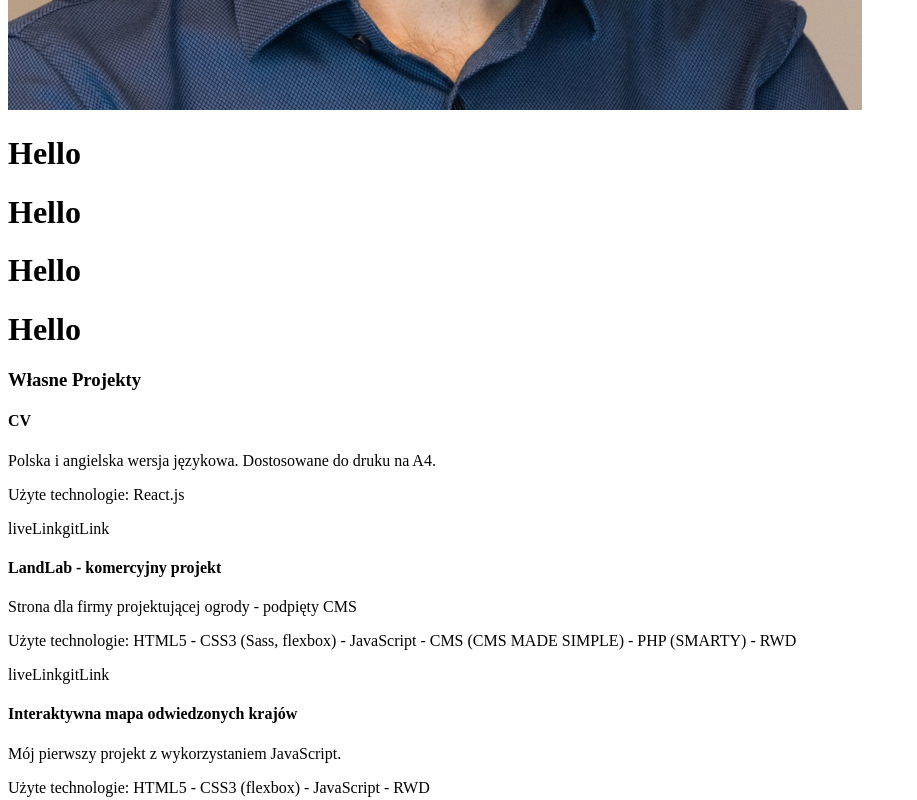
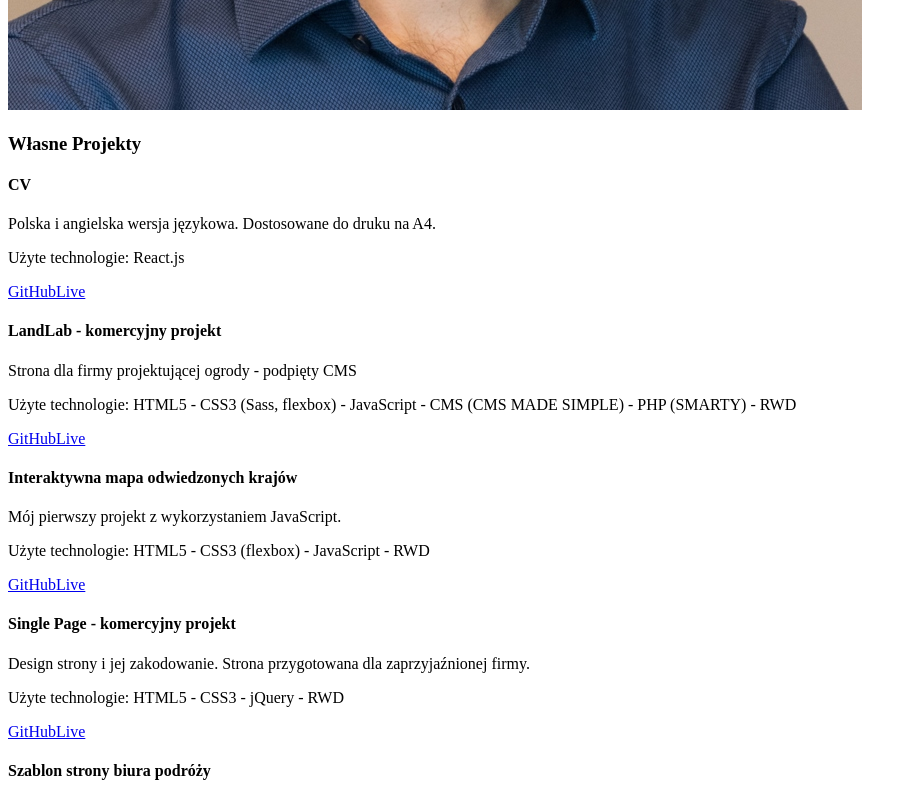
Before and after one commit to tomi5/tomasz-rysak-cv, a React (Create React App) app: page / in a window 1280 px wide. Shown: the part 1040-1840 px from the top of the page, without its empty margins (0-917 px from the left). Built offline with nearby package versions, Linux system fonts and the light colour scheme.

Commit message:
fix github link display

```diff
--- a/src/components/Buttons/ProjectButtons.jsx
+++ b/src/components/Buttons/ProjectButtons.jsx
@@ -7,6 +7,7 @@ const ProjectButtons = (props) => {
     const link = linksArr.map((link, id) => {
         const name = link[0];
         const href = link[1];
+
         return (
             <a
                 href={href}
@@ -18,6 +19,7 @@ const ProjectButtons = (props) => {
     });
 
     return <div>{link}</div>;
+
 }
 
 export default ProjectButtons;
--- a/src/components/Cards/Cards.jsx
+++ b/src/components/Cards/Cards.jsx
@@ -12,24 +12,16 @@ class Cards extends Component {
         const lang = this.context;
 
         const cardSection = highlightsData.map(highlight =>
-            <CardSection
+            < CardSection
                 key={highlight.id}
                 highlight={highlightsData}
             />
         )
 
-        // console.log('highlightsData:', highlightsData)
 
         return (
             <div>
-                <CardSection
-                />
-                <CardSection
-                />
-                <CardSection
-                />
-                <CardSection
-                />
+                <h1>test</h1>
             </div>
 
         );
--- a/src/components/Cards/highlightsData.js
+++ b/src/components/Cards/highlightsData.js
@@ -1,5 +1,4 @@
 const highlightsData = [{
-
         pl: {
             contactHeader: "Kontakt",
             skillsHeader: "Umiejętności",
@@ -12,7 +11,9 @@ const highlightsData = [{
             languagesList: ["język angielski - poziom B2", "język polski - język ojczysty"],
             hobbyHeader: "Zainteresowania",
             hobbyList: ["podróże, turystyka ekstremalna i kwalifikowana", "wyszukiwanie tanich połączeń lotniczych", "fotografia przyrodnicza", "uprawianie sportów: piłka nożna, muay-thai, snowboarding", "książki i czasopisma turystyczno-podróżnicze"],
+        }
     },
+    {
         en: {
             contactHeader: "Contact",
             skillsHeader: "Technical skills",
@@ -25,10 +26,18 @@ const highlightsData = [{
             languagesList: ["English - upper intermediate", "Polish - native speaker"],
             hobbyHeader: "Passions",
             hobbyList: ["traveling, extreme and qualified tourism", "low cost flight search", "nature photography", "sports: football, muay-thai, snowboarding", "travel books and magazines"],
+        }
     },
+    {
         techUseList: ['HTML 5', 'CSS3 (flexbox, grid, BEM]', 'Sass', 'JavaScript', 'React.js', 'jQuery', 'Bootstrap 4', 'RWD', 'Git', 'PHP (SMARTY)'],
+    },
+    {
         techLearnList: ['TypeScript', 'GatsbyJS + GraphQL'],
-    techToKnowList: ['Node.js', 'MongoDB', 'Python']
-}]
+    },
+    {
+        techToKnowList: ['Node.js', 'MongoDB', 'Python'],
+    },
+]
+
 
 export default highlightsData
--- a/src/components/Competences/CompetenceSection.jsx
+++ b/src/components/Competences/CompetenceSection.jsx
@@ -10,7 +10,8 @@ import EducationItem from './EducationItem/EducationItem';
 
 const CompetenceSection = (props) => {
 
-    const { sectionName, sectionHeader } = props.competence;
+
+    const { sectionName, sectionType, sectionHeader } = props;
 
     const projectItem = projectsData.map(project =>
         <ProjectItem
--- a/src/components/Competences/Competences.jsx
+++ b/src/components/Competences/Competences.jsx
@@ -1,40 +1,23 @@
 import React from 'react';
-
+import competencesSectionData from './competencesSectionData'
 import CompetenceSection from './CompetenceSection';
 
 const Competences = () => {
 
-    const competences = [
-        {
-            sectionName: 'projects',
-            sectionHeader: {
-                pl: "Własne Projekty",
-                en: "Own Projects",
-            }
-        },
-        {
-            sectionName: 'works',
-            sectionHeader: {
-                pl: "Wybrane doświadczenie zawodowe",
-                en: "Selected professional experience",
-            }
-        },
-        {
-            sectionName: 'education',
-            sectionHeader: {
-                pl: "Wykształcenie",
-                en: "Education",
-            }
-        },
-    ];
-    const competencesSection = competences.map((competence, id) =>
-        <CompetenceSection
+    const competencesSection = competencesSectionData.map((competence, id) => {
+
+        const { sectionType, sectionName, sectionHeader } = competence;
+        return <CompetenceSection
             key={id}
-            competence={competence}
+            sectionType={sectionType}
+            sectionName={sectionName}
+            sectionHeader={sectionHeader}
         />
-    )
+    })
 
-    return <div>{competencesSection}</div>;
+    console.log('competencesSection:', competencesSection)
+
+    return <div className="main">{competencesSection}</div>;
 }
 
 export default Competences;
--- a/src/components/Competences/ProjectItem/ProjectItem.jsx
+++ b/src/components/Competences/ProjectItem/ProjectItem.jsx
@@ -7,7 +7,7 @@ class ProjectItems extends Component {
 
     render() {
 
-        const { techs, GitLink, LiveLink } = this.props.project;
+        const { techs, GitHub, Live } = this.props.project;
         const projectObj = this.props.project
         const lang = this.context;
         const { name, descr } = projectObj[lang];
@@ -24,8 +24,8 @@ class ProjectItems extends Component {
                 <p>{descr}</p>
                 <p>{TXT[lang]}<span>{techs}</span></p>
                 <ProjectButtons
-                    liveLink={LiveLink}
-                    gitLink={GitLink}
+                    GitHub={GitHub}
+                    Live={Live}
                 />
             </div>);
     }
--- /dev/null
+++ b/src/components/Competences/competencesSectionData.js
@@ -0,0 +1,59 @@
+const competencesSectionData = [{
+        sectionName: 'projects',
+        sectionType: 'mainColumn',
+        sectionHeader: {
+            pl: "Własne Projekty",
+            en: "Own Projects",
+        }
+    },
+    {
+        sectionName: 'works',
+        sectionType: 'mainColumn',
+        sectionHeader: {
+            pl: "Wybrane doświadczenie zawodowe",
+            en: "Selected professional experience",
+        }
+    },
+    {
+        sectionName: 'education',
+        sectionType: 'mainColumn',
+        sectionHeader: {
+            pl: "Wykształcenie",
+            en: "Education",
+        }
+    },
+    {
+        sectionName: 'contact',
+        sectionType: 'highlights',
+        sectionHeader: {
+            pl: "Kontakt",
+            en: "Contact",
+        }
+    },
+    {
+        sectionName: 'skills',
+        sectionType: 'highlights',
+        sectionHeader: {
+            pl: "Umiejętności",
+            en: "Technical skills",
+        }
+    },
+    {
+        sectionName: 'languages',
+        sectionType: 'highlights',
+        sectionHeader: {
+            pl: "Języki",
+            en: "Languages",
+        }
+    },
+    {
+        sectionName: 'hobby',
+        sectionType: 'highlights',
+        sectionHeader: {
+            pl: "Zainteresowania",
+            en: "Passions",
+        }
+    },
+];
+
+export default competencesSectionData
--- a/src/components/Main/Main.jsx
+++ b/src/components/Main/Main.jsx
@@ -1,5 +1,5 @@
 import React from 'react';
-import Cards from '../Cards/Cards';
+
 import Competences from '../Competences/Competences';
 
 
@@ -7,7 +7,6 @@ import Competences from '../Competences/Competences';
 const Main = () => {
     return (
         <>
-            <Cards />
             <Competences />
         </>
     );
```
Lines whose indentation alone changed are shown as unchanged.
